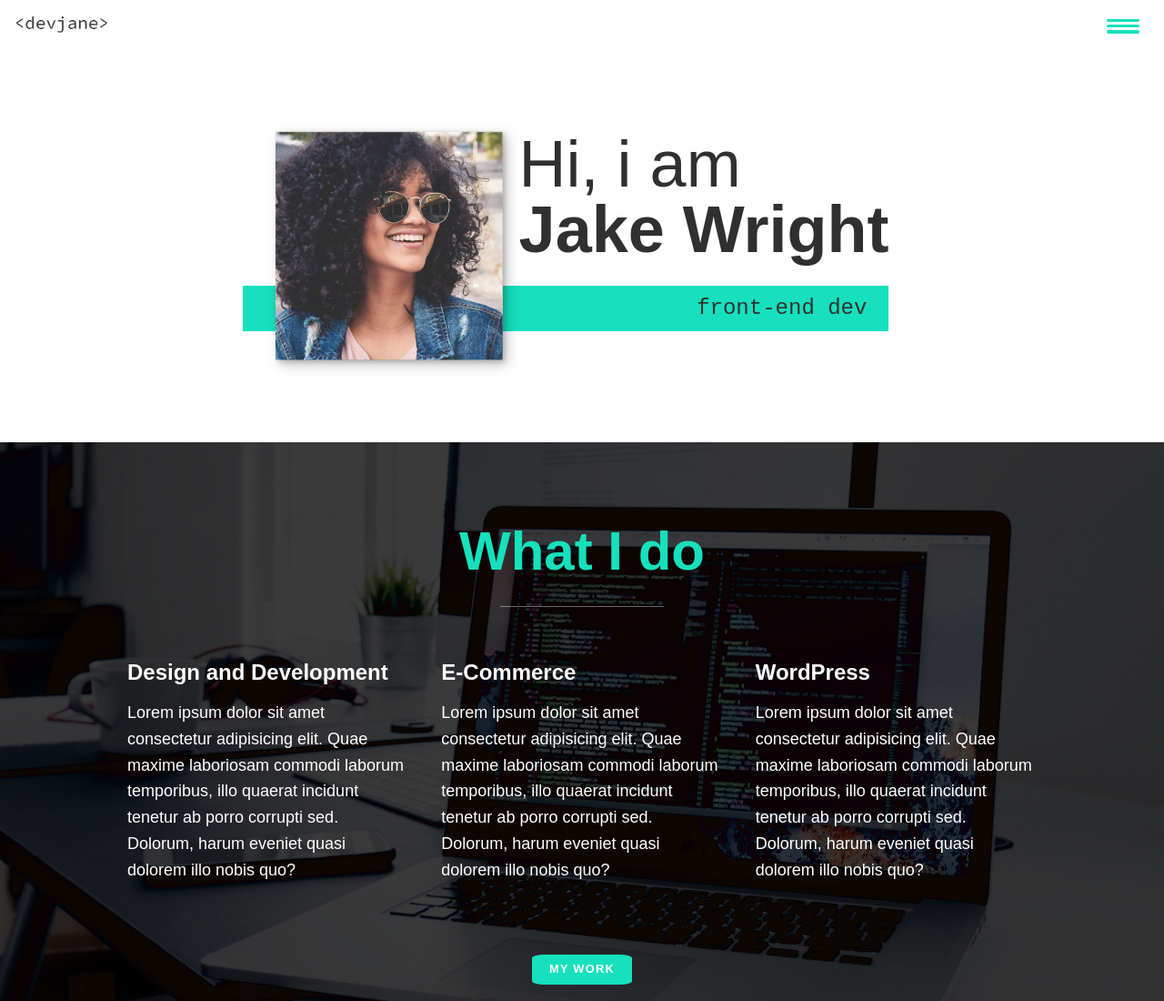
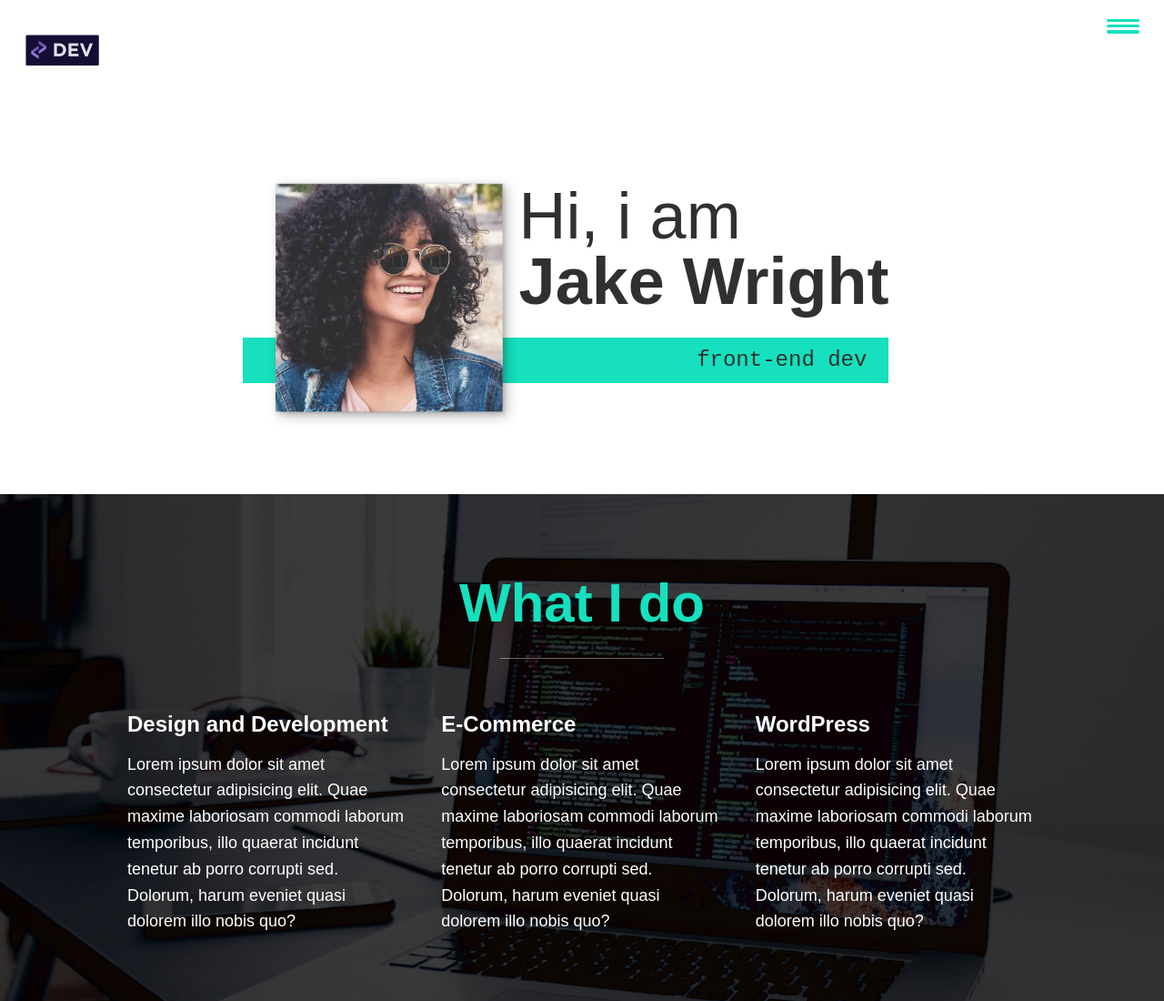
Before and after one commit to jakew1989/PortfolioMain, a plain HTML site: page index.html in a window 1280 px wide. Shown: the top 1100 px of the page at 91% size. Drawn offline with Linux system fonts and the light colour scheme; a web font is replaced by a local one.

Commit message:
new logo image added

```diff
--- a/index.html
+++ b/index.html
@@ -23,7 +23,7 @@
 list and to be stored in button on top right -->
     <header>
         <div class="logo">
-            <img src="devjane.png" alt="DevJane logo">
+            <img src="devjake.png" alt="DevJane logo">
         </div>
         <button class="nav-toggle" aria-label="toggle-navigation">
             <span class="hamburger"></span>
```
Also changed, not shown: devjake.png (added), devjane.png (deleted).
